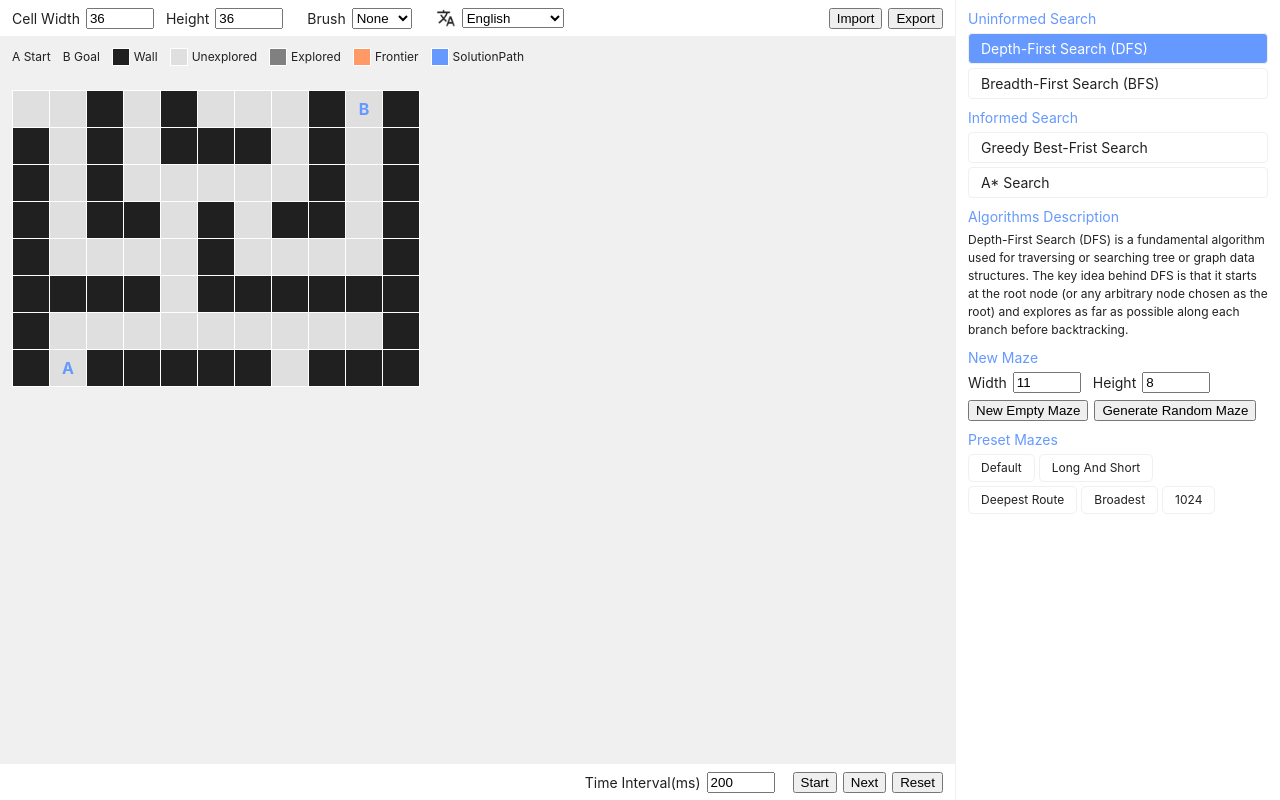
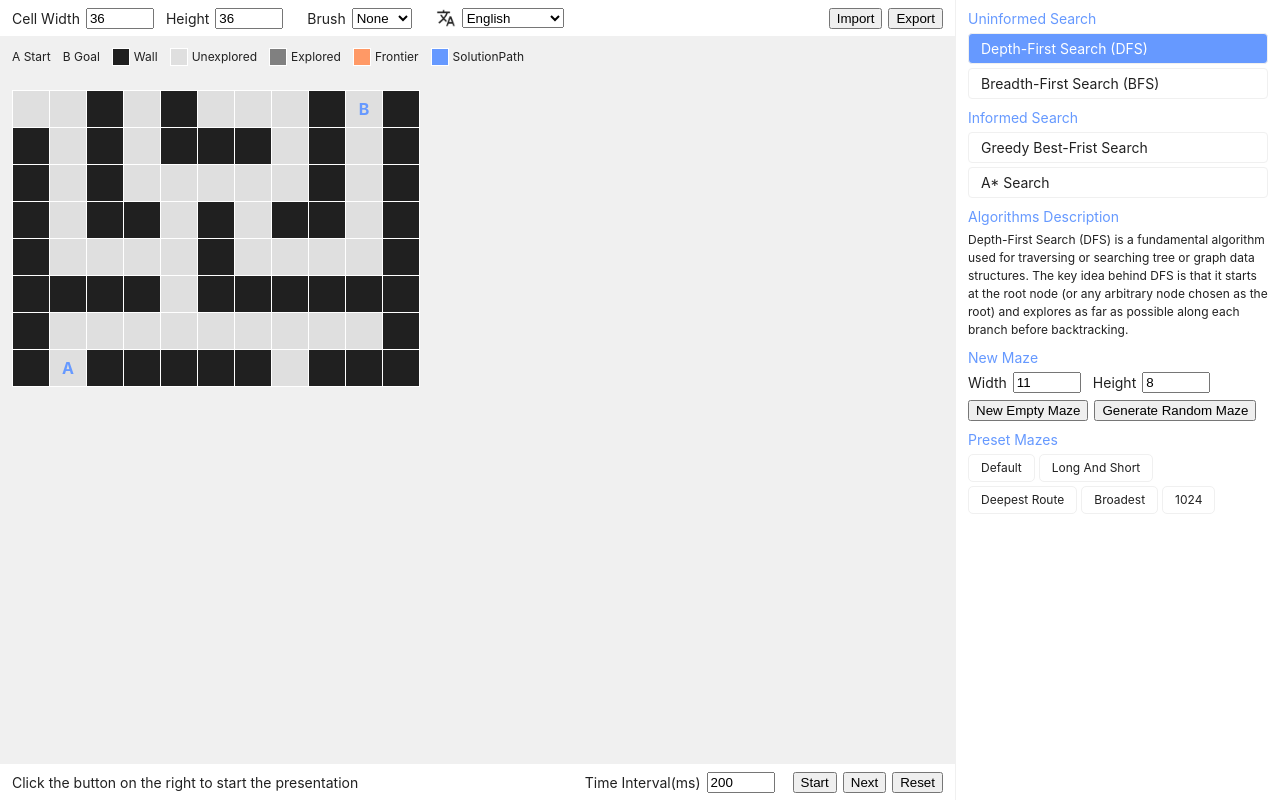
Before and after one commit to huangbuyi/search-algorithm-animation-demo, a Vue app: page / in a window 1280 px wide. Built offline with nearby package versions, Linux system fonts and the light colour scheme.

Commit message:
fix a description problem

```diff
--- a/src/App.vue
+++ b/src/App.vue
@@ -750,7 +750,7 @@ function shuffle(array: Array<any>) {
       </div>
       <div class="maze-controller">
         <div class="maze-state-description">
-          <div v-if="solutionType === SolutionType.Pending"></div>
+          <div v-if="solutionType === SolutionType.Pending">{{ t('solutionTips.pending', [numExplored]) }}</div>
           <div v-if="solutionType === SolutionType.Continue">{{ t('solutionTips.continue', [numExplored]) }}</div>
           <div v-else-if="solutionType === SolutionType.FoundSolution">{{ t('solutionTips.found', [numExplored]) }}</div>
           <div v-else-if="solutionType === SolutionType.NoSolution">{{ t('solutionTips.onSolution', [numExplored]) }}</div>
```
